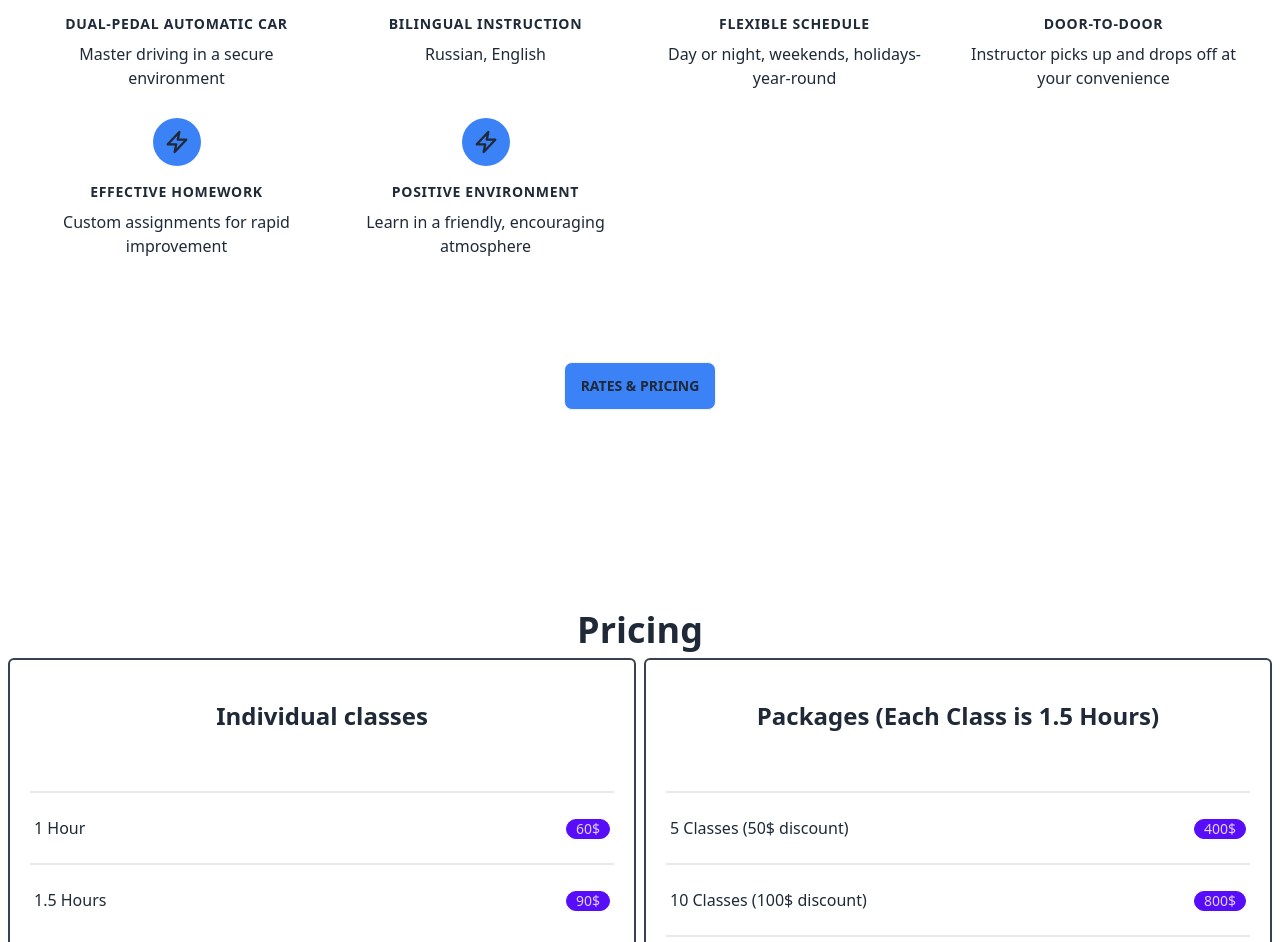
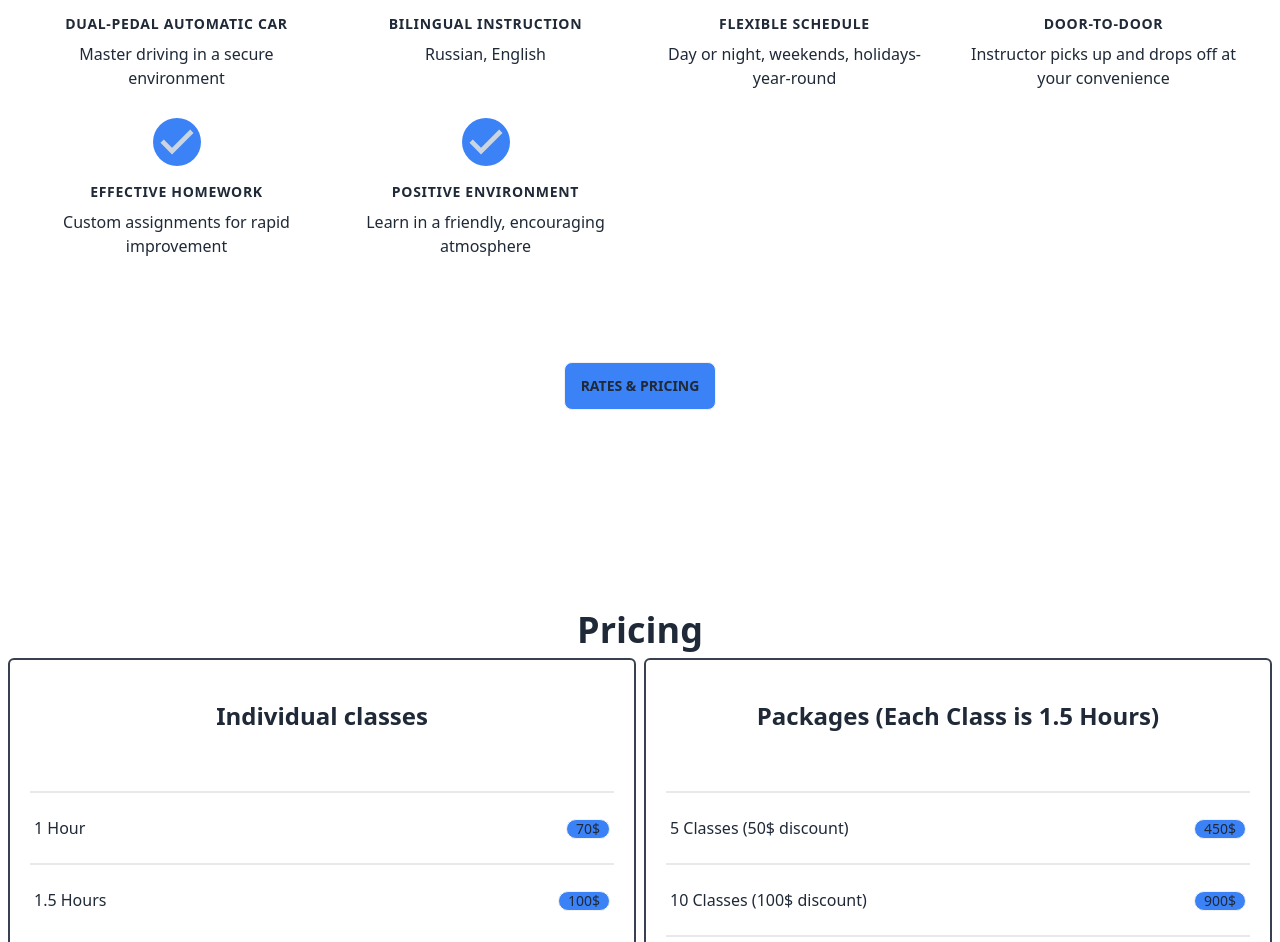
Before and after one commit to localhost5001/checkdriving, a Nuxt app: page / in a window 1280 px wide. Shown: the part 270-1212 px from the top of the page. Built offline with nearby package versions, Linux system fonts and the light colour scheme.

Commit message:
adjust pricing and icons

```diff
--- a/components/pricing.vue
+++ b/components/pricing.vue
@@ -30,16 +30,16 @@ const cards: PricingCardViewModel[] = [
   {
     title: 'Individual classes',
     rates: [
-      { amount: 60, description: '1 Hour' },
-      { amount: 90, description: '1.5 Hours' }
+      { amount: 70, description: '1 Hour' },
+      { amount: 100, description: '1.5 Hours' }
     ],
   },
   {
     title: 'Packages (Each Class is 1.5 Hours)',
     rates: [
-      { amount: 400, description: '5 Classes (50$ discount)' },
-      { amount: 800, description: '10 Classes (100$ discount)' },
-      { amount: 1400, description: '20 Classes (200$ discount)' },
+      { amount: 450, description: '5 Classes (50$ discount)' },
+      { amount: 900, description: '10 Classes (100$ discount)' },
+      { amount: 1800, description: '20 Classes (200$ discount)' },
     ],
   },
 ]
--- a/components/pricingCard.vue
+++ b/components/pricingCard.vue
@@ -16,7 +16,7 @@
             </span>
 
               <div class="text-right mx-1">
-              <span class="badge badge-primary">
+              <span class="badge bg-blue-500">
                 {{ priceWithDiscount(rate.amount, rate.discount) }}$
               </span>
             </div>
--- a/components/programExperience.vue
+++ b/components/programExperience.vue
@@ -6,9 +6,7 @@
   <div class="grid gap-5 row-gap-5 sm:grid-cols-2 lg:grid-cols-4">
     <div v-for="item in items" class="px-12 text-center sm:px-0">
       <div class="flex items-center justify-center w-10 h-10 mx-auto mb-4 rounded-full bg-blue-500 sm:w-12 sm:h-12">
-        <svg class="w-8 h-8 text-deep-purple-accent-400 sm:w-10 sm:h-10" stroke="currentColor" viewBox="0 0 52 52">
-          <polygon stroke-width="3" stroke-linecap="round" stroke-linejoin="round" fill="none" points="29 13 14 29 25 29 23 39 38 23 27 23"></polygon>
-        </svg>
+        <svg fill="#000000" class="fill-slate-300" viewBox="0 0 32 32" xmlns="http://www.w3.org/2000/svg"><path d="M5 16.577l2.194-2.195 5.486 5.484L24.804 7.743 27 9.937l-14.32 14.32z"/></svg>
       </div>
       <h6 class="mb-2 text-sm font-bold leading-5 tracking-wider uppercase">
         {{ item.title }}
--- a/pages/about.vue
+++ b/pages/about.vue
@@ -22,9 +22,7 @@
   <div class="grid grid-cols-1 gap-5 row-gap-6 mb-10 sm:grid-cols-3 lg:grid-cols-3">
     <div v-for="item in items" class="text-center">
       <div class="flex items-center justify-center w-16 h-16 mx-auto mb-4 rounded-full bg-blue-500 ">
-        <svg class="w-12 h-12 text-deep-purple-accent-400 sm:w-16 sm:h-16" stroke="currentColor" viewBox="0 0 52 52">
-          <polygon stroke-width="3" stroke-linecap="round" stroke-linejoin="round" fill="none" points="29 13 14 29 25 29 23 39 38 23 27 23"></polygon>
-        </svg>
+        <svg fill="#000000" class="fill-slate-300" viewBox="0 0 32 32" xmlns="http://www.w3.org/2000/svg"><path d="M5 16.577l2.194-2.195 5.486 5.484L24.804 7.743 27 9.937l-14.32 14.32z"/></svg>
       </div>
       <h6 class="mb-2 font-semibold leading-5">{{ item }}</h6>
     </div>
--- a/pages/program.vue
+++ b/pages/program.vue
@@ -7,9 +7,7 @@
       <ul class="space-y-3">
         <li v-for="item in items.slice(0, 9)" class="flex items-start">
           <span class="mr-1">
-            <svg class="w-5 h-5 mt-px stroke-blue-500" stroke="currentColor" viewBox="0 0 52 52">
-              <polygon stroke-width="4" stroke-linecap="round" stroke-linejoin="round" fill="none" points="29 13 14 29 25 29 23 39 38 23 27 23"></polygon>
-            </svg>
+            <svg fill="#000000" class="w-5 h-5 mt-px fill-blue-500" viewBox="0 0 32 32" xmlns="http://www.w3.org/2000/svg"><path d="M5 16.577l2.194-2.195 5.486 5.484L24.804 7.743 27 9.937l-14.32 14.32z"/></svg>
           </span>
           {{ item }}
         </li>
@@ -17,9 +15,7 @@
       <ul class="space-y-3">
         <li v-for="item in items.slice(9, 17)" class="flex items-start">
           <span class="mr-1">
-            <svg class="w-5 h-5 mt-px stroke-blue-500" stroke="currentColor" viewBox="0 0 52 52">
-              <polygon stroke-width="4" stroke-linecap="round" stroke-linejoin="round" fill="none" points="29 13 14 29 25 29 23 39 38 23 27 23"></polygon>
-            </svg>
+            <svg fill="#000000" class="w-5 h-5 mt-px fill-blue-500" viewBox="0 0 32 32" xmlns="http://www.w3.org/2000/svg"><path d="M5 16.577l2.194-2.195 5.486 5.484L24.804 7.743 27 9.937l-14.32 14.32z"/></svg>
           </span>
           {{ item }}
         </li>
@@ -27,9 +23,7 @@
       <ul class="space-y-3">
         <li v-for="item in items.slice(17, 22)" class="flex items-start">
           <span class="mr-1">
-            <svg class="w-5 h-5 mt-px stroke-blue-500" stroke="currentColor" viewBox="0 0 52 52">
-              <polygon stroke-width="4" stroke-linecap="round" stroke-linejoin="round" fill="none" points="29 13 14 29 25 29 23 39 38 23 27 23"></polygon>
-            </svg>
+            <svg fill="#000000" class="w-5 h-5 mt-px fill-blue-500" viewBox="0 0 32 32" xmlns="http://www.w3.org/2000/svg"><path d="M5 16.577l2.194-2.195 5.486 5.484L24.804 7.743 27 9.937l-14.32 14.32z"/></svg>
           </span>
           {{ item }}
         </li>
```
